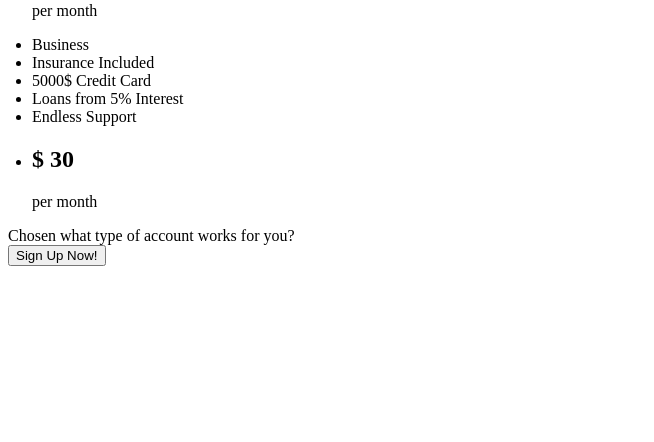
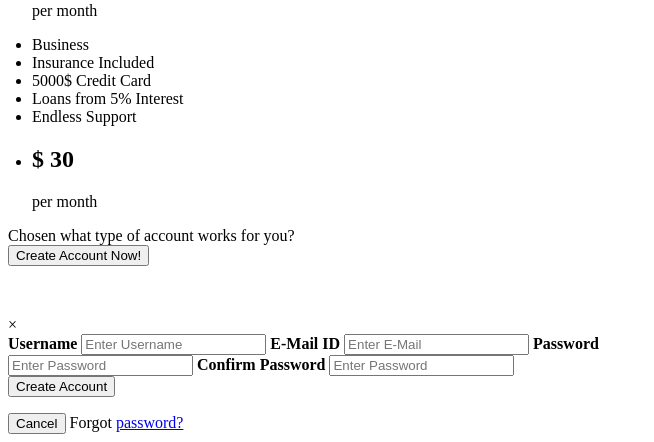
Before and after one commit to dilawar07/ppb, a PHP site: page /accounts.php in a window 1280 px wide. Shown: the part 412-854 px from the top of the page, without its empty margins (0-654 px from the left). Before the commit the page ends 678 px from the top, so only its background shows below. Run offline with PHP 8.4, Linux system fonts and the light colour scheme.

Commit message:
Form updated in accounts php

```diff
--- a/accounts.php
+++ b/accounts.php
@@ -46,6 +46,35 @@
   </div>
   <div class="w3-container w3-center">
     Chosen what type of account works for you?<br>
-    <button class="w3-button w3-red w3-padding-large w3-hover-black w3-margin-top">Sign Up Now!</button>
+    <button class="w3-button w3-red w3-padding-large w3-hover-black w3-margin-top" onclick="document.getElementById('signup').style.display='block'">Create Account Now!</button>
   </div>
 </div>
+
+<div id="signup" class="w3-modal">
+  <div class="w3-modal-content w3-card-4 w3-animate-zoom" style="max-width:600px">
+
+    <div class="w3-center"><br>
+      <span onclick="document.getElementById('signup').style.display='none'" class="w3-button w3-xlarge w3-hover-red w3-display-topright" title="Close Modal">&times;</span>
+    </div>
+
+    <form class="w3-container" action="/action_page.php">
+      <div class="w3-section">
+        <label><b>Username</b></label>
+        <input class="w3-input w3-border w3-margin-bottom" type="text" placeholder="Enter Username" name="username" required>
+        <label><b>E-Mail ID</b></label>
+        <input class="w3-input w3-border w3-margin-bottom" type="email" placeholder="Enter E-Mail" name="email" required>
+        <label><b>Password</b></label>
+        <input class="w3-input w3-border w3-margin-bottom" type="password" placeholder="Enter Password" name="password" required>
+        <label><b>Confirm Password</b></label>
+        <input class="w3-input w3-border w3-margin-bottom" type="password2" placeholder="Enter Password" name="password2" required>
+        <button class="w3-button w3-block w3-green w3-section w3-padding" type="submit">Create Account</button>
+      </div>
+    </form>
+
+    <div class="w3-container w3-border-top w3-padding-16 w3-light-grey">
+      <button onclick="document.getElementById('signup').style.display='none'" type="button" class="w3-button w3-red">Cancel</button>
+      <span class="w3-right w3-padding w3-hide-small">Forgot <a href="#">password?</a></span>
+    </div>
+
+  </div>
+</div>
```
